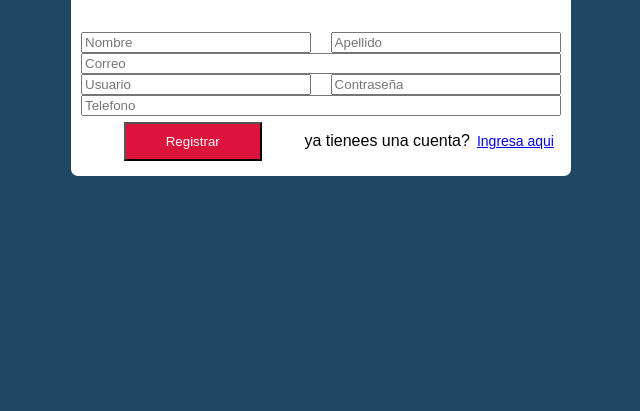
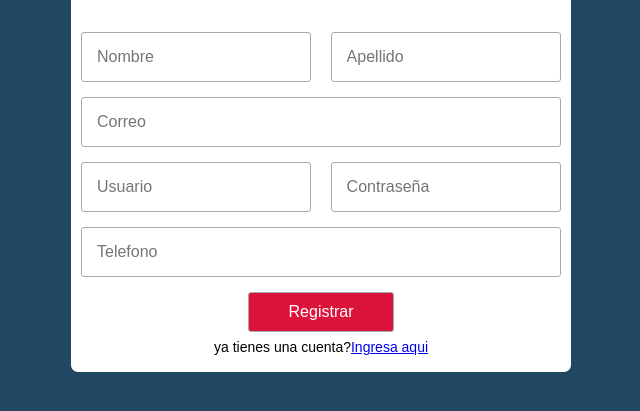
Before and after one commit to jovanosuna/registro, a plain HTML site: page index.html in a window 1280 px wide. Shown: the part 165-576 px from the top of the page, without its empty margins (319-959 px from the left). Drawn offline with Linux system fonts and the light colour scheme.

Commit message:
se agregagaron cambios a index y estilos

```diff
--- a/estilos.css
+++ b/estilos.css
@@ -14,7 +14,7 @@ h1{
 }
 
 .form-registrar{
-    width: 95;
+    width: 95%;
     max-width: 500px;
     margin: auto;
     background: white;
@@ -41,7 +41,7 @@ h1{
     justify-content: space-between;
 }
 
-inputs{
+input{
     margin-bottom: 15px;
     padding: 15px;
     font-size: 16px;
--- a/index.html
+++ b/index.html
@@ -9,7 +9,7 @@
 </head>
 <body>
     <h1>Formulario de registro </h1>
-    <form action="registrar.php" method="POST" class="form-registrar">
+    <form action="" method="POST" class="form-registrar">
         <h2 class="form-titulo">Crea una cuenta</h2>
         <div class="contenedor-inputs">
             <input id="idnombre" type="text" name="nombre"
@@ -24,8 +24,8 @@
             placeholder="Contraseña" class="input-48">
             <input id="idtelefono" type="text" name="telefono"
             placeholder="Telefono" class="input-100">
-            <input id="btnreg" type="submit" value="Registrar" class="btn-enviar">
-            <p>ya tienees una cuenta?<a class="form__link" href="#">Ingresa aqui</a></p>
+            <input onclick="Mostrardatos()" type="submit" value="Registrar" class="btn-enviar">
+            <p class="form__link">ya tienes una cuenta?<a href="#">Ingresa aqui</a></p>
 
 
         </div>
@@ -41,11 +41,11 @@
       let Password = document.getElementById("idpass").value;
       let Telefono = document.getElementById("idtelefono").value;
 
-      alert(Nombre + "\n" + Apellido + "\n" + correo + "\n" + Usuario + "\n" +Password +"\n"+ Telefono );
+      alert(Nombre + "\n" + Apellido + "\n" + correo + "\n" + Usuario + "\n" + Password +"\n" + Telefono );
 
     }
-    let Botton = document.getElementById("idbtnreg");
-    Botton.onclick=()=>Mostrardatos;
+   // let Botton = document.getElementById("btnreg");
+   // Botton.onclick=()=>Mostrardatos;
     </script>
 </body>
 </html>
```
